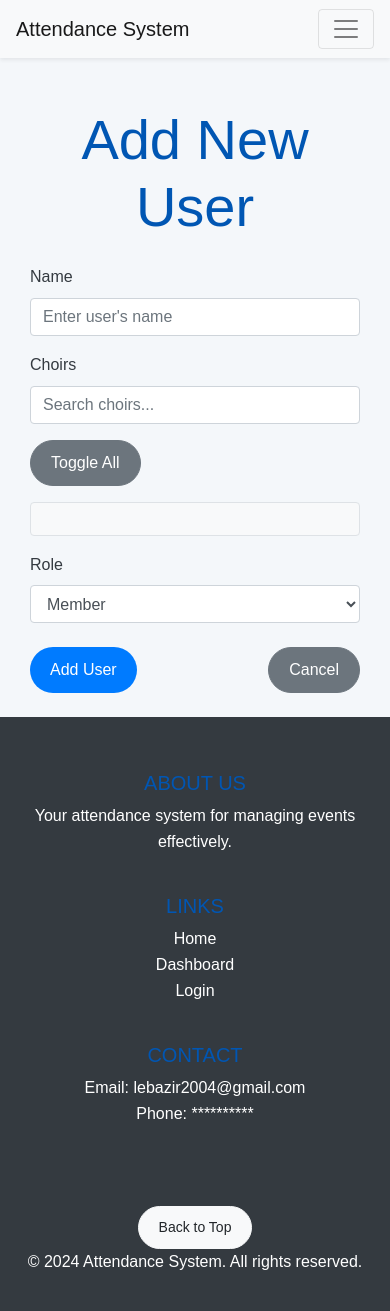
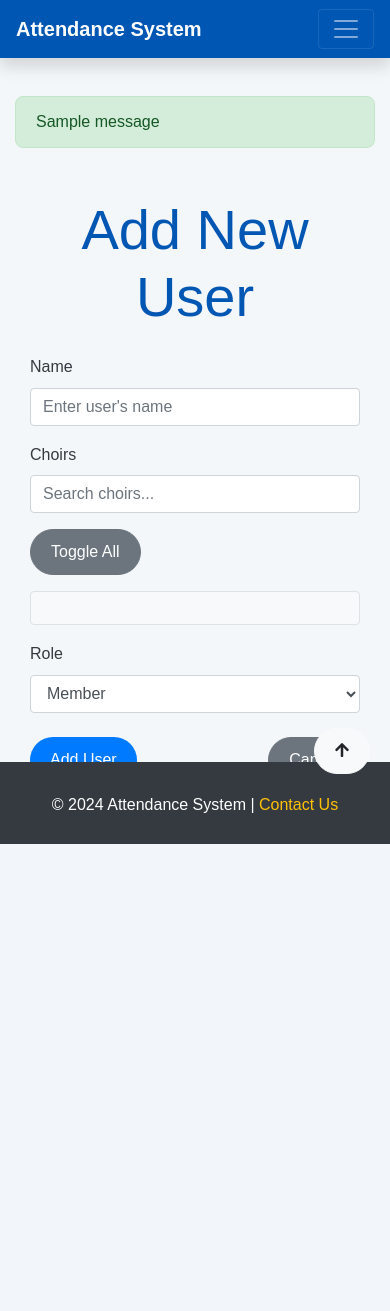
Before and after one commit to lebazirmoses/attendance, a Flask app: template app/templates/add_user.html in a window 390 px wide. After the commit the page ends 844 px from the top, so only its background shows below. Run offline with Flask 3, Linux system fonts and the light colour scheme; the template is opened without the code that fills it: values that come from a table or form of the project are taken from there, others are empty; tables that the repository leaves empty hold one stand-in row (values such as "Sample post"); one stand-in notice (Sample message) is shown; parts of the project's set-up code (start-up, migrations or seed data) failed here and were passed over; some libraries are stand-ins or nearby versions.

Commit message:
Some Frontends

```diff
--- a/app/templates/base.html
+++ b/app/templates/base.html
@@ -7,133 +7,79 @@
     <link rel="stylesheet" href="https://stackpath.bootstrapcdn.com/bootstrap/4.5.2/css/bootstrap.min.css">
     <link rel="stylesheet" href="https://cdnjs.cloudflare.com/ajax/libs/font-awesome/5.15.1/css/all.min.css">
     <link rel="stylesheet" href="{{ url_for('static', filename='css/style.css') }}">
-    <link rel="stylesheet" href="https://cdn.jsdelivr.net/npm/chart.js">
     <script src="https://code.jquery.com/jquery-3.5.1.min.js"></script>
-    <script src="https://cdn.jsdelivr.net/npm/@popperjs/core@2.9.2/dist/umd/popper.min.js"></script>
     <script src="https://stackpath.bootstrapcdn.com/bootstrap/4.5.2/js/bootstrap.min.js"></script>
-    <script>
-        $(document).ready(function() {
-            $(".alert").delay(5000).fadeOut(400);
-            $('[data-toggle="tooltip"]').tooltip();
-        });
-    </script>
     <style>
         body {
-            font-family: 'Arial', sans-serif;
             background-color: #f4f7fa;
             color: #343a40;
             line-height: 1.6;
-        }
-        h1, h2, h3, h4, h5 {
-            color: #0056b3;
+            display: flex;
+            flex-direction: column;
+            min-height: 100vh;
         }
         .navbar {
             background-color: #0056b3;
-            transition: background-color 0.3s ease;
         }
-        .navbar a {
+        .navbar-brand {
             color: #ffffff;
-            transition: color 0.3s ease;
+            font-weight: bold;
         }
-        .navbar a:hover {
-            color: #ffc107;
+        .navbar a.nav-link, .navbar a.nav-link:hover {
+            color: #ffffff;
+        }
+        .navbar-toggler {
+            border-color: rgba(255, 255, 255, 0.1);
+        }
+        .dropdown-menu {
+            background-color: #ffffff;
+        }
+        .dropdown-item {
+            color: #343a40;
+        }
+        .dropdown-item:hover {
+            background-color: #f8f9fa;
+            color: #0056b3;
         }
         .container {
+            flex-grow: 1;
             margin-top: 20px;
-        }
-        .alert {
-            border-radius: 0.5rem;
-            transition: transform 0.3s ease;
-        }
-        .alert:hover {
-            transform: scale(1.02);
-        }
-        .card {
-            border: none;
-            border-radius: 0.5rem;
-            transition: transform 0.3s ease, box-shadow 0.3s ease;
-            background-color: #ffffff;
-            box-shadow: 0 2px 15px rgba(0, 0, 0, 0.1);
-        }
-        .card:hover {
-            transform: translateY(-5px);
-            box-shadow: 0 5px 20px rgba(0, 0, 0, 0.2);
-        }
-        .btn {
-            border-radius: 50px;
-            padding: 10px 20px;
-            transition: background-color 0.3s ease, transform 0.3s ease;
-        }
-        .btn-primary {
-            background-color: #007bff;
-            border: none;
-        }
-        .btn-primary:hover {
-            background-color: #0056b3;
-            transform: translateY(-2px);
         }
         footer {
             background-color: #343a40;
             color: #ffffff;
-            padding: 20px 0;
+            position: fixed;
+            bottom: 0;
+            left: 0;
+            width: 100%;
+            padding: 10px 0;
         }
         footer a {
-            color: #ffffff;
-            transition: color 0.3s ease;
+            color: #ffc107;
         }
         footer a:hover {
-            color: #ffc107;
+            color: #ffffff;
         }
-
-        /* Dropdown Menu Styles */
-        .dropdown-menu {
-            background-color: #ffffff; /* White background for dropdown */
-            border: 1px solid #e0e0e0; /* Light border for separation */
-            border-radius: 0.5rem; /* Consistent border radius */
-            box-shadow: 0 2px 10px rgba(0, 0, 0, 0.1); /* Subtle shadow for depth */
+        .scroll-top-btn {
+            position: fixed;
+            bottom: 70px;
+            right: 20px;
+            z-index: 1000;
         }
-
-        /* Dropdown Item Styles */
-        .dropdown-item {
-            color: #343a40; /* Dark text color for better visibility */
-            padding: 10px 15px; /* Padding for better touch targets */
-            transition: background-color 0.3s ease, color 0.3s ease; /* Smooth transitions */
+        .fade-in {
+            animation: fadeIn 0.5s ease-in;
         }
-
-        .dropdown-item:hover {
-            background-color: #f8f9fa; /* Light background on hover */
-            color: #0056b3; /* Change text color on hover for better visibility */
-        }
-
-        .dropdown-divider {
-            background-color: #e9ecef; /* Subtle background for dividers */
-        }
-
-        @media (max-width: 768px) {
-            .navbar {
-                text-align: center;
-            }
-            .container {
-                margin-top: 10px;
-            }
-            .card {
-                margin-bottom: 20px;
-            }
-        }
-
         @keyframes fadeIn {
             from { opacity: 0; }
             to { opacity: 1; }
         }
-        .fade-in {
-            animation: fadeIn 0.5s ease-in;
-        }
     </style>
 </head>
 <body>
-    <nav class="navbar navbar-expand-lg navbar-light bg-light shadow-sm">
+    <!-- Navbar -->
+    <nav class="navbar navbar-expand-lg navbar-dark fixed-top shadow">
         <a class="navbar-brand" href="{{ url_for('main.index') }}">Attendance System</a>
-        <button class="navbar-toggler" type="button" data-toggle="collapse" data-target="#navbarNav" aria-controls="navbarNav" aria-expanded="false" aria-label="Toggle navigation">
+        <button class="navbar-toggler" type="button" data-toggle="collapse" data-target="#navbarNav">
             <span class="navbar-toggler-icon"></span>
         </button>
         <div class="collapse navbar-collapse" id="navbarNav">
@@ -142,8 +88,8 @@
                 {% if current_user.is_authenticated %}
                     <li class="nav-item"><a class="nav-link" href="{{ url_for('main.dashboard') }}">Dashboard</a></li>
                     <li class="nav-item dropdown">
-                        <a class="nav-link dropdown-toggle" href="#" id="navbarDropdown" role="button" data-toggle="dropdown" aria-haspopup="true" aria-expanded="false">User Options</a>
-                        <div class="dropdown-menu dropdown-menu-right" aria-labelledby="navbarDropdown">
+                        <a class="nav-link dropdown-toggle" href="#" id="userDropdown" role="button" data-toggle="dropdown">User Options</a>
+                        <div class="dropdown-menu dropdown-menu-right" aria-labelledby="userDropdown">
                             <a class="dropdown-item" href="{{ url_for('main.profile') }}">Profile</a>
                             <div class="dropdown-divider"></div>
                             <a class="dropdown-item" href="{{ url_for('main.logout') }}">Logout</a>
@@ -156,41 +102,27 @@
         </div>
     </nav>
 
-    <div class="container mt-4">
+    <!-- Main Content -->
+    <div class="container mt-5 pt-5 fade-in">
         {% with messages = get_flashed_messages(with_categories=true) %}
             {% if messages %}
                 {% for category, message in messages %}
-                    <div class="alert alert-{{ category }} fade-in">{{ message }}</div>
+                    <div class="alert alert-{{ category }}">{{ message }}</div>
                 {% endfor %}
             {% endif %}
         {% endwith %}
         {% block content %}{% endblock %}
     </div>
 
-    <footer class="text-center text-lg-start mt-4">
-        <div class="container p-4">
-            <div class="row">
-                <div class="col-lg-6 col-md-12 mb-4">
-                    <h5 class="text-uppercase">About Us</h5>
-                    <p>Your attendance system for managing events effectively.</p>
-                </div>
-                <div class="col-lg-3 col-md-6 mb-4">
-                    <h5 class="text-uppercase">Links</h5>
-                    <ul class="list-unstyled">
-                        <li><a class="text-white" href="{{ url_for('main.index') }}">Home</a></li>
-                        <li><a class="text-white" href="{{ url_for('main.dashboard') }}">Dashboard</a></li>
-                        <li><a class="text-white" href="{{ url_for('main.login') }}">Login</a></li>
-                    </ul>
-                </div>
-                <div class="col-lg-3 col-md-6 mb-4">
-                    <h5 class="text-uppercase">Contact</h5>
-                    <p>Email: lebazir2004@gmail.com<br>Phone: **********</p>
-                </div>
-            </div>
-        </div>
-        <div class="text-center p-3 bg-dark text-white">
-            <button class="btn btn-light btn-sm" onclick="window.scrollTo({top: 0, behavior: 'smooth'})">Back to Top</button>
-            <p class="mb-0">© 2024 Attendance System. All rights reserved.</p>
+    <!-- Scroll to Top Button -->
+    <button class="btn btn-light scroll-top-btn" onclick="window.scrollTo({top: 0, behavior: 'smooth'})">
+        <i class="fas fa-arrow-up"></i>
+    </button>
+
+    <!-- Footer -->
+    <footer class="text-center text-white">
+        <div class="container">
+            <p>&copy; 2024 Attendance System | <a href="mailto:lebazir2004@gmail.com">Contact Us</a></p>
         </div>
     </footer>
 </body>
```
Also changed, not shown: app/routes.py (+69 -3 lines), app/templates/home.html (added, +60 -0 lines), app/templates/reports.html (added, +77 -0 lines).
